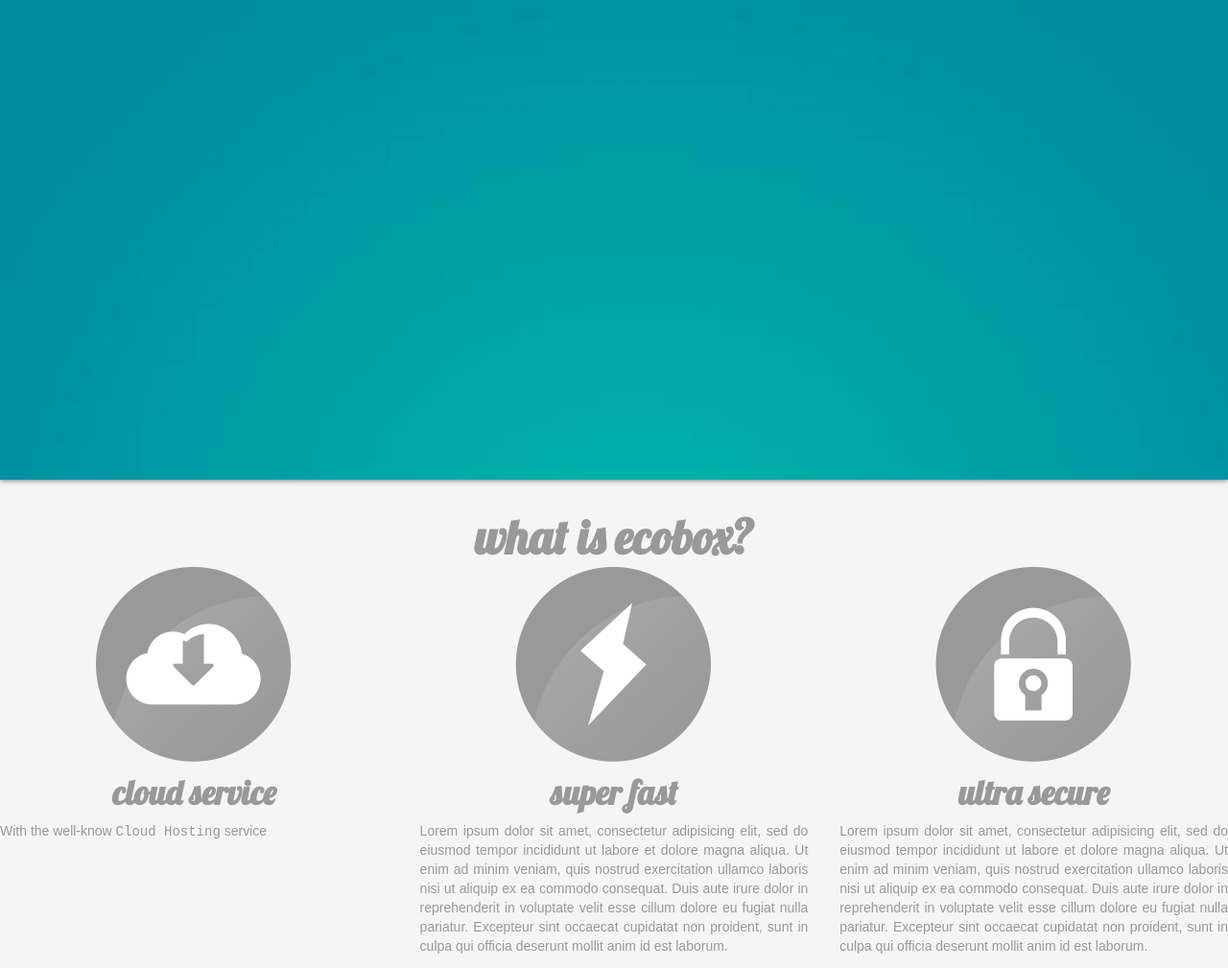
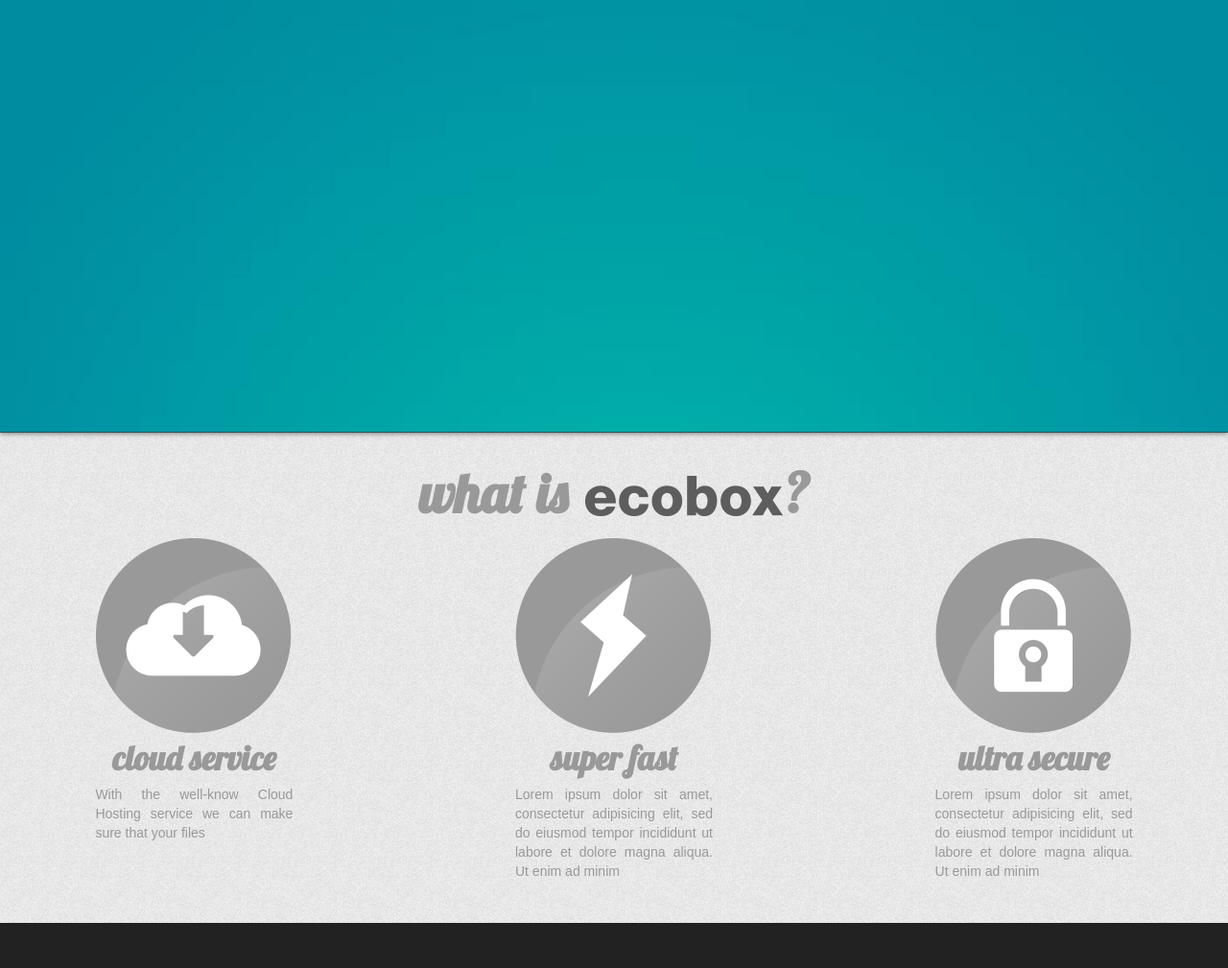
Before and after one commit to CrabLabs/ecobox-old, a plain HTML site: page index.html in a window 1280 px wide. Shown: the top 1009 px of the page at 96% size. Drawn offline with nearby package versions, Linux system fonts and the light colour scheme; a script that the page names is missing.

Commit message:
Stylelish commit

```diff
--- a/css/main.css
+++ b/css/main.css
@@ -4,13 +4,14 @@
    Author's custom styles
    ========================================================================== */
 body{
-	background: whiteSmoke;
+	background: url("../img/bg.png") whiteSmoke;
 	font-family: 'Lobster', cursive;
 	font-weight: 400;
 }
 header{
 	background: #00b0b0 url("../img/ecobg.jpg");
 	background-size: cover;
+	border-bottom: 1px solid #1f545c;
 	box-shadow: 0 0 6px #555;
 	padding: 50px 0;
 }
@@ -24,12 +25,18 @@
 }
 div#main h1{
 	color: #999;
-	font-size: 3.5em;
+	font-size: 4em;
 	text-align: center;
 }
-div#main h1 span{
-	background: url("../img/eco-bnw.png") no-repeat;
-	font-size: 0%;
+div#main h1 img{
+	display: inline-block;
+	padding-bottom: 6px;
+}
+div#main .row{
+	display: block;
+	margin: 0;
+	padding: 20px;
+	width: auto;
 }
 div#main img{
 	display: block;
@@ -38,12 +45,18 @@
 div#main h2{
 	color: #999;
 	font-size: 2.5em;
+	margin: 0 auto;
+	padding: 4px 0;
 	text-align: center;
+	width: 206px;
 }
 div#main p{
 	color: #999;
 	font-family: arial, helvetica, sans-serif;
+	margin: 0 auto;
+	padding: 4px 0;
 	text-align: justify;
+	width: 206px;
 }
 div.span-4{
 	margin: 0 auto;
--- a/index.html
+++ b/index.html
@@ -25,17 +25,17 @@
         <!-- This code is taken from http://twitter.github.com/bootstrap/examples/hero.html -->
 
         <header>
-            <canvas id="canvas" width="550" height="400"></canvas>
+            <canvas id="canvas" width="300" height="350"></canvas>
         </header>
         <div id="main" role="main">
-            <h1>what is ecobox?</h1>
+            <h1>what is <img src="img/eco-bnw.png" alt="ecobox"/>?</h1>
 
             <div class="row-fluid">
                 <div class="span4">
                     <img src="img/ecoico1.png" alt="Cloud Service" height="206px" width="206px">
                     <h2>cloud service</h2>
                     <p>
-                        With the well-know <tt>Cloud Hosting</tt> service
+                        With the well-know Cloud Hosting service we can make sure that your files
                     </p>
                 </div>
                 <div class="span4">
@@ -43,11 +43,7 @@
                     <h2>super fast</h2>
                     <p>
                         Lorem ipsum dolor sit amet, consectetur adipisicing elit, sed do eiusmod
-                        tempor incididunt ut labore et dolore magna aliqua. Ut enim ad minim veniam,
-                        quis nostrud exercitation ullamco laboris nisi ut aliquip ex ea commodo
-                        consequat. Duis aute irure dolor in reprehenderit in voluptate velit esse
-                        cillum dolore eu fugiat nulla pariatur. Excepteur sint occaecat cupidatat non
-                        proident, sunt in culpa qui officia deserunt mollit anim id est laborum.
+                        tempor incididunt ut labore et dolore magna aliqua. Ut enim ad minim
                     </p>
                 </div>
                 <div class="span4">
@@ -55,11 +51,7 @@
                     <h2>ultra secure</h2>
                     <p>
                         Lorem ipsum dolor sit amet, consectetur adipisicing elit, sed do eiusmod
-                        tempor incididunt ut labore et dolore magna aliqua. Ut enim ad minim veniam,
-                        quis nostrud exercitation ullamco laboris nisi ut aliquip ex ea commodo
-                        consequat. Duis aute irure dolor in reprehenderit in voluptate velit esse
-                        cillum dolore eu fugiat nulla pariatur. Excepteur sint occaecat cupidatat non
-                        proident, sunt in culpa qui officia deserunt mollit anim id est laborum.
+                        tempor incididunt ut labore et dolore magna aliqua. Ut enim ad minim
                     </p>
                 </div>
             </div>
--- a/js/logo.js
+++ b/js/logo.js
@@ -8,7 +8,7 @@
 
 	// 3
 	this.instance = new lib.Animar6("synched",0);
-	this.instance.setTransform(275,42.9);
+	this.instance.setTransform(150,42.9);
 	this.instance.alpha = 0;
 	this.instance._off = true;
 
@@ -16,28 +16,28 @@
 
 	// 2
 	this.instance_1 = new lib.Animar3("synched",0);
-	this.instance_1.setTransform(282.2,253.3,1,1,60,0,0,40.9,70.5);
+	this.instance_1.setTransform(157.2,253.3,1,1,60,0,0,40.9,70.5);
 	this.instance_1._off = true;
 
-	this.timeline.addTween(cjs.Tween.get(this.instance_1).wait(9).to({startPosition:0,_off:false},0).to({rotation:0,x:268.3,y:254.2},10,cjs.Ease.get(-0.99)).wait(56));
+	this.timeline.addTween(cjs.Tween.get(this.instance_1).wait(9).to({startPosition:0,_off:false},0).to({rotation:0,x:143.3,y:254.2},10,cjs.Ease.get(-0.99)).wait(56));
 
 	// 1
 	this.instance_2 = new lib.Animar1("synched",0);
-	this.instance_2.setTransform(322.6,182.7,0.247,0.247);
+	this.instance_2.setTransform(197.6,182.7,0.247,0.247);
 	this.instance_2.alpha = 0;
 
 	this.timeline.addTween(cjs.Tween.get(this.instance_2).to({scaleX:1,scaleY:1,alpha:1},9,cjs.Ease.get(1)).wait(66));
 
 	// txt
 	this.instance_3 = new lib.Animar8("synched",0);
-	this.instance_3.setTransform(275,315.2);
+	this.instance_3.setTransform(150,315.2);
 	this.instance_3.alpha = 0;
 	this.instance_3._off = true;
 
 	this.timeline.addTween(cjs.Tween.get(this.instance_3).wait(49).to({startPosition:0,_off:false},0).to({alpha:1},25,cjs.Ease.get(-0.99)).wait(1));
 
 }).prototype = p = new cjs.MovieClip();
-p.nominalBounds = new cjs.Rectangle(312.5,165.3,20.2,34.8);
+p.nominalBounds = new cjs.Rectangle(187.5,165.3,20.2,34.8);
 
 
 // symbols:
```
Also changed, not shown: apple-touch-icon-114x114-precomposed.png, apple-touch-icon-144x144-precomposed.png, apple-touch-icon-57x57-precomposed.png, apple-touch-icon-72x72-precomposed.png, apple-touch-icon-precomposed.png, apple-touch-icon.png, favicon.ico, img/bg.png (added), 2 other files.
